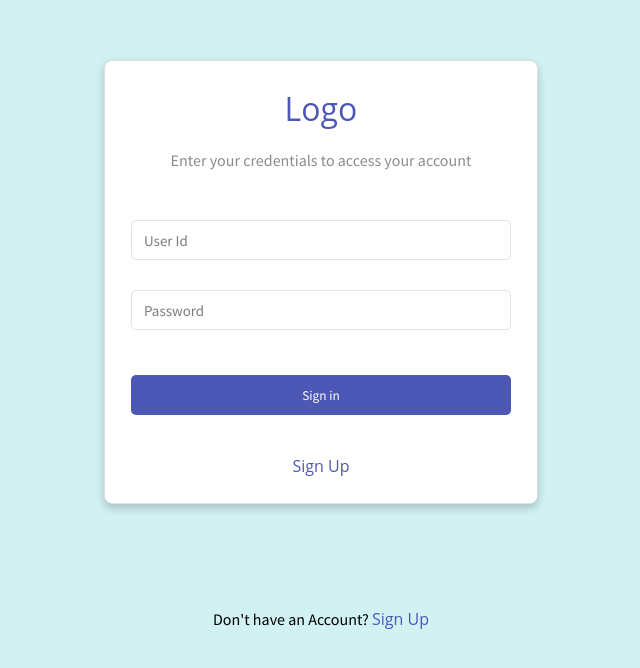
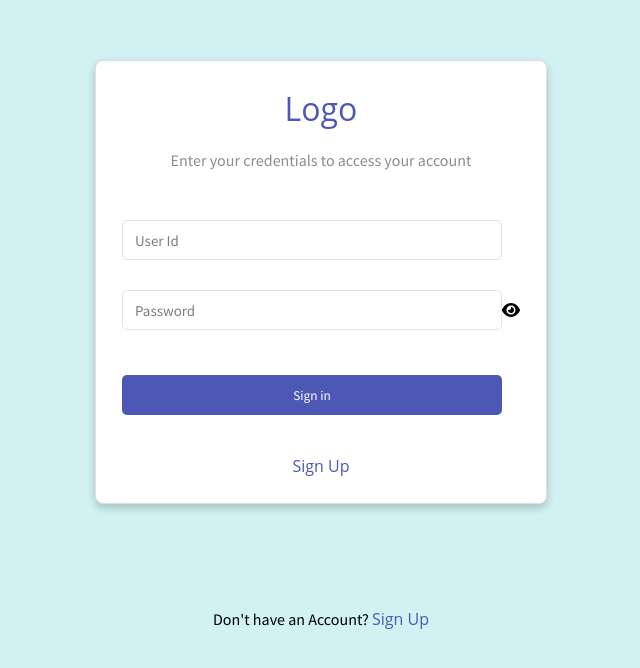
Before and after one commit to sushant-sg9/real-estate-client, a React (Create React App) app: page / in a window 1280 px wide. Shown: the part 128-796 px from the top of the page, without its empty margins (319-959 px from the left). Built offline with nearby package versions, Linux system fonts and the light colour scheme.

Commit message:
some bugs fixed

```diff
--- a/package.json
+++ b/package.json
@@ -3,6 +3,9 @@
   "version": "0.1.0",
   "private": true,
   "dependencies": {
+    "@fortawesome/fontawesome-svg-core": "^6.2.0",
+    "@fortawesome/free-solid-svg-icons": "^6.2.0",
+    "@fortawesome/react-fontawesome": "^0.2.0",
     "@testing-library/jest-dom": "^5.16.5",
     "@testing-library/react": "^13.4.0",
     "@testing-library/user-event": "^13.5.0",
--- a/src/components/login/login.js
+++ b/src/components/login/login.js
@@ -2,6 +2,9 @@
 import React, { useState } from "react";
 import axios from "axios";
 import { Link, useNavigate } from "react-router-dom";
+import { FontAwesomeIcon } from "@fortawesome/react-fontawesome";
+import { faEye } from "@fortawesome/free-solid-svg-icons";
+const eye = <FontAwesomeIcon icon={faEye} />;
 
 function Login() {
   const navigate = useNavigate();
@@ -9,6 +12,11 @@
     email: "",
     password: ""
   });
+
+  const [passwordShown, setPasswordShown] = useState(false);
+  const togglePasswordVisiblity = () => {
+    setPasswordShown(passwordShown ? false : true);
+  };
 
   const handleChange = (event) => {
     const { name, value } = event.target;
@@ -59,14 +67,14 @@
               required
             />
             <br />
-            <input
-              type="password"
-              name="password"
-              placeholder="Password"
-              value={user.password}
-              onChange={handleChange}
-              required
-            />
+            {" "}
+        <input
+          placeholder="Password"
+          name="password"
+          type={passwordShown ? "text" : "password"}
+
+        />
+        <i onClick={togglePasswordVisiblity}>{eye}</i>{" "}
             <br />
             <Link to="/">
               {" "}
```
Also changed, not shown: 1 other file (tests, documents, lock files or other folders).
